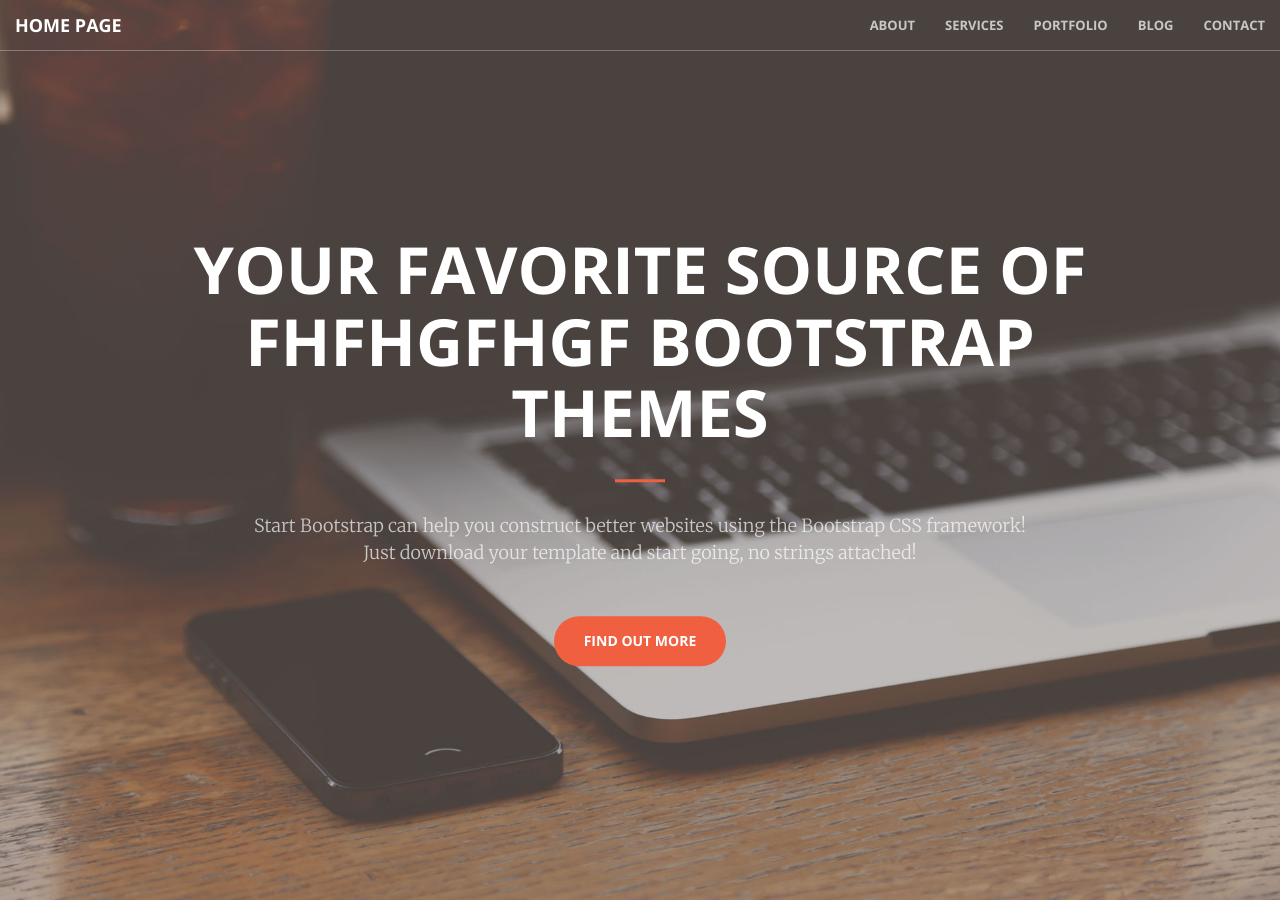
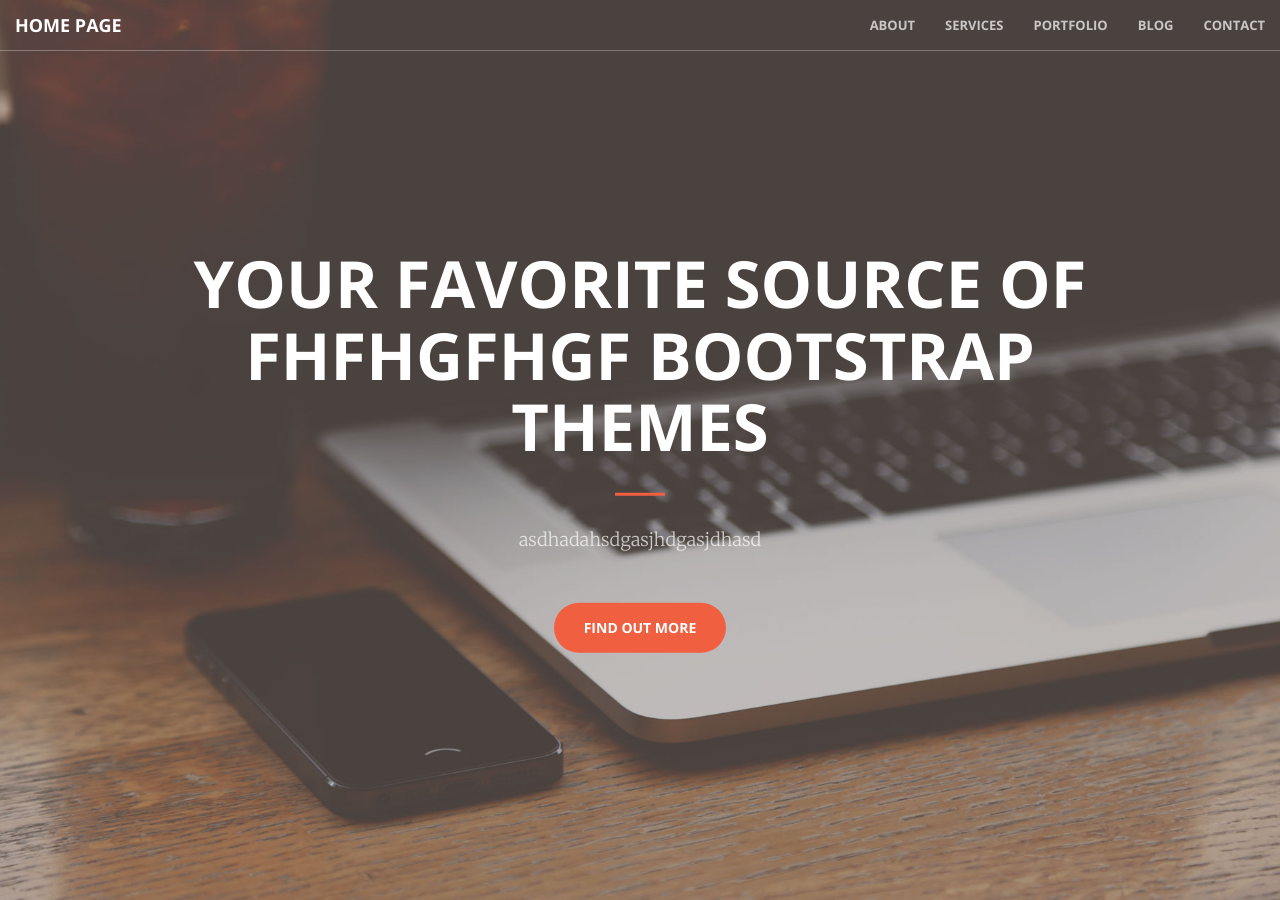
Before and after one commit to PadsterReynolds/creative_2, a Jekyll site: the page built from index.html, in a window 1280 px wide. Built offline with Jekyll 4.4.1, drawn with Linux system fonts in a browser that asks for light colours.

Commit message:
Updated 'index.html' via CloudCannon

```diff
--- a/index.html
+++ b/index.html
@@ -10,7 +10,7 @@ meta-description: The quick brown fox jumps over the lazy dog. 2. The quick brow
             <div class="header-content-inner">
                 <h1 class="editable">Your Favorite Source of fhfhgfhgf Bootstrap Themes</h1>
                 <hr />
-                <p class="editable">Start Bootstrap can help you construct better websites using the Bootstrap CSS framework! Just download your template and start going, no strings attached!</p>
+                <p class="editable">asdhadahsdgasjhdgasjdhasd</p>
                 <a href="/about.html" class="btn btn-primary btn-xl">Find Out More</a>
             </div>
         </div>
```
